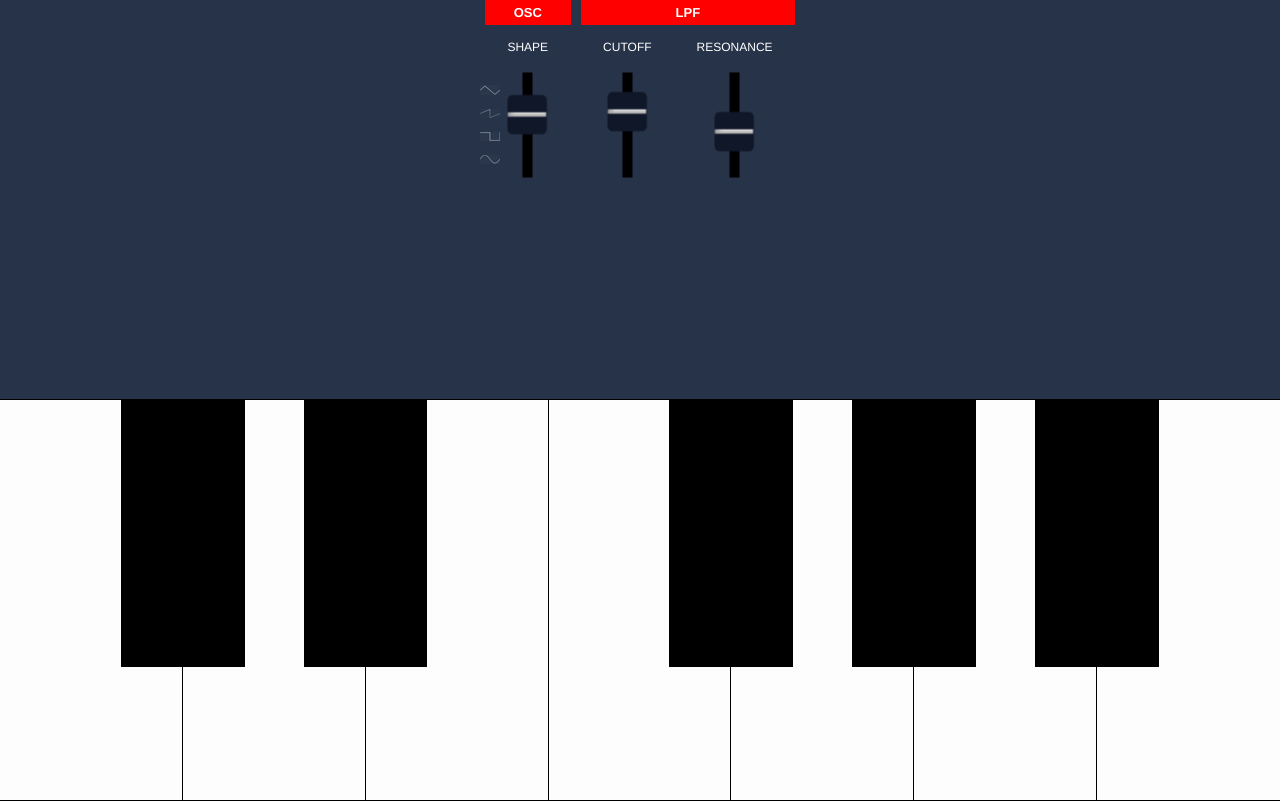
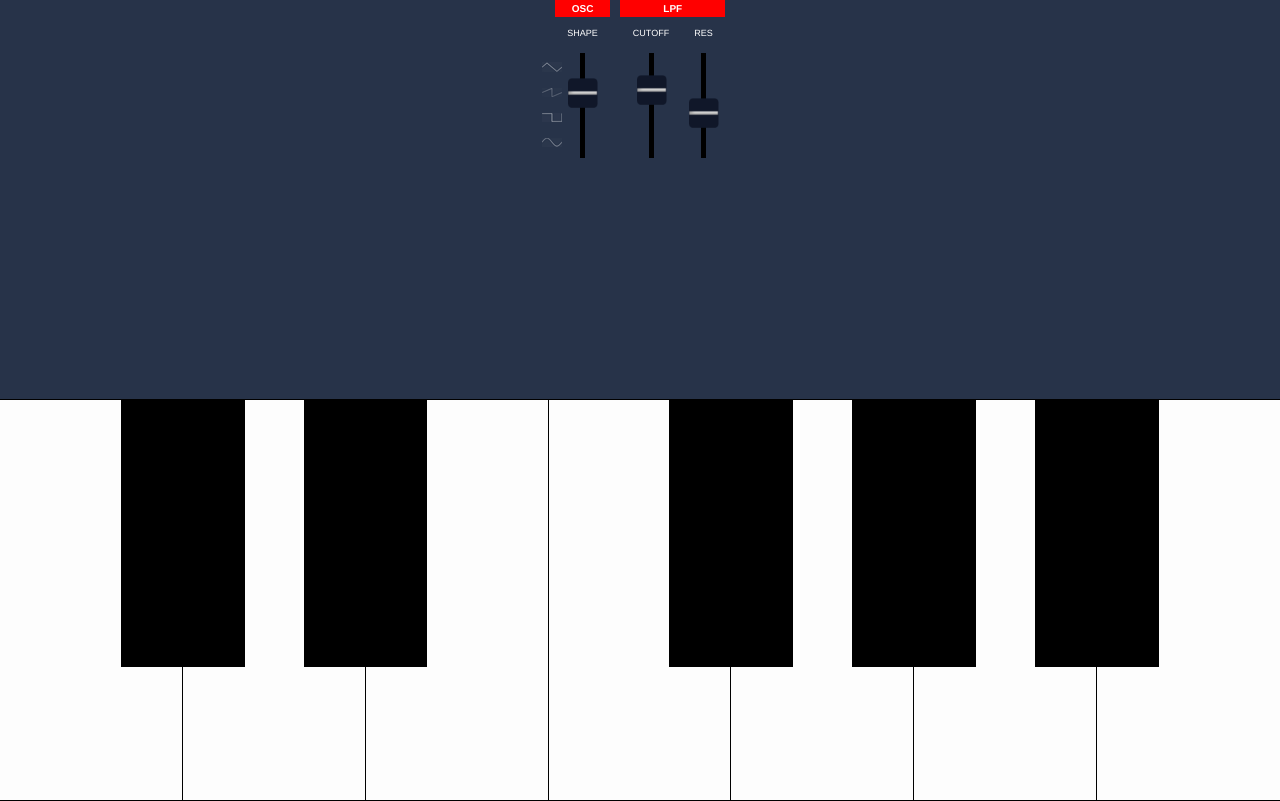
Before and after one commit to secretfeature/mono-synth-demo, a plain HTML site: page part2/index.html in a window 1280 px wide. Drawn offline with Linux system fonts and the light colour scheme.

Commit message:
smaller controls

```diff
--- a/part2/index.html
+++ b/part2/index.html
@@ -59,7 +59,7 @@
 
 
                     <div class="slider">
-                        <span class="label">resonance</span>
+                        <span class="label">res</span>
                         <input type="range" id="lpf-res" min="0" max="1" step=".01" value=".4" />
                     </div>
 
--- a/styles/sf-01.scss
+++ b/styles/sf-01.scss
@@ -3,7 +3,6 @@
 body{
   margin: 0px;
   padding: 0px;
-  background-color:#273349;
   font-family: "HelveticaNeue-Light", "Helvetica Neue Light", "Helvetica Neue", Helvetica, Arial, "Lucida Grande", sans-serif;
 }
 
@@ -29,11 +28,13 @@ a:visited{
   width: 100%;
   height: 100%;
   display: block;
-  text-align: center;
   position: absolute;
   left: 0px;
   bottom: 0px;
   top: 0px;
+  background-color:#273349;
+  color:#fff;
+  text-align: center;
 
   .parts{
     text-align: left;
@@ -79,13 +80,13 @@ a:visited{
         font-weight: 600;
         color: #FFF;
         background-color: #FF0000;
-        padding:5px 0;
+        padding:3px 0;
         text-align: center;
-        font-size: 13px;
+        font-size: 10px;
       }
       .slider{
 
-        padding: 15px 0 0 0;
+        padding: 10px 0 0 0;
         float: left;
         text-align: center;
         height: 100%;
@@ -93,9 +94,9 @@ a:visited{
 
         .label{
           width: 100%;
-          height: 30px;
+          height: 25px;
           float: left;
-          font-size: 12px;
+          font-size: 9px;
           color: #FFF;
         }
         text-align: center;
@@ -104,27 +105,29 @@ a:visited{
           -webkit-appearance: none;
           -webkit-transform: rotate(270deg);
           width: 105px;
-          height: 10px;
-          margin: 50px -30px -20px -30px;
+          height: 5px;
+          margin: 50px -40px -20px -40px;
         }
 
         input[type='range']::-webkit-slider-thumb {
           -webkit-appearance: none;
           background-image: url("../images/slider-thumb.png");
-          height:40px;
-          width:40px;
+          background-size: contain;
+          background-repeat:no-repeat;
+          height:30px;
+          width:30px;
           background-color: #000;
           border:0px solid #000;
           background-color: hsla(0,0,0,0);
         }
         .waveform-label{
           position:absolute;
-          top: 55px;
-          left:-5px;
+          top: 38px;
+          left:-13px;
           height: 100%;
           width: 20px;
           img{
-            padding:5px 0px;
+            padding:6px 0px;
           }
         }
       }
```
Also changed, not shown: index.html (+1 -0 lines), part3/index.html (+1 -1 lines), part4/index.html (+1 -1 lines), styles/sf-01.css, 1 other file.
